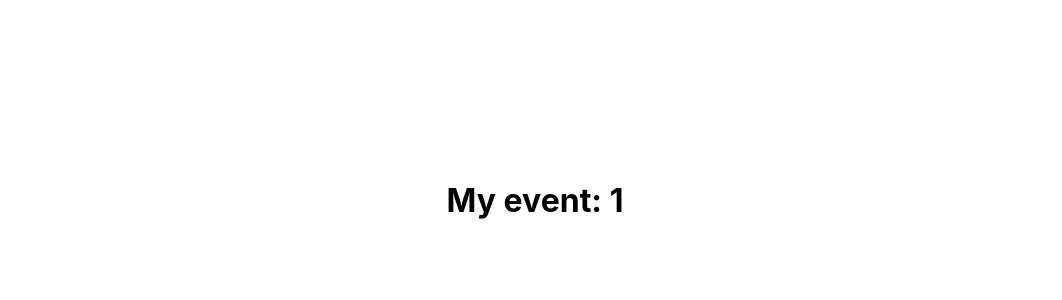
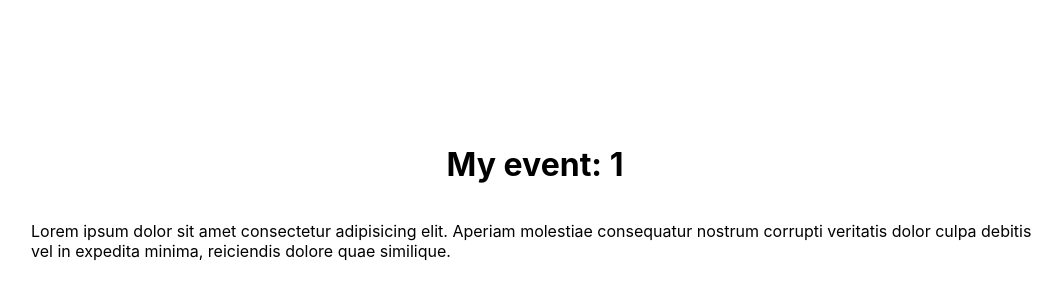
Before and after one commit to dimitriobin/next-dj-events-app, a Next.js app: page /events/1 in a window 1280 px wide. Shown: the part 200-500 px from the top of the page, without its empty margins (105-1167 px from the left). Built offline with nearby package versions, Linux system fonts and the light colour scheme.

Commit message:
test commit

```diff
--- a/pages/events/[slug].jsx
+++ b/pages/events/[slug].jsx
@@ -7,6 +7,12 @@ export default function EventPage() {
     return (
         <div className={styles.container}>
             <h1>My event: {router.query.slug}</h1>
+            <p>
+                Lorem ipsum dolor sit amet consectetur adipisicing elit. Aperiam
+                molestiae consequatur nostrum corrupti veritatis dolor culpa
+                debitis vel in expedita minima, reiciendis dolore quae
+                similique.
+            </p>
         </div>
     );
 }
```
